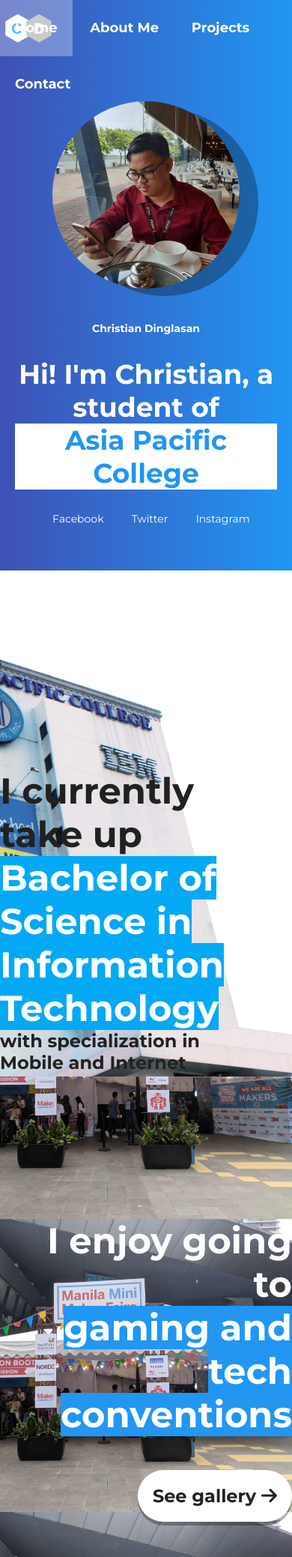
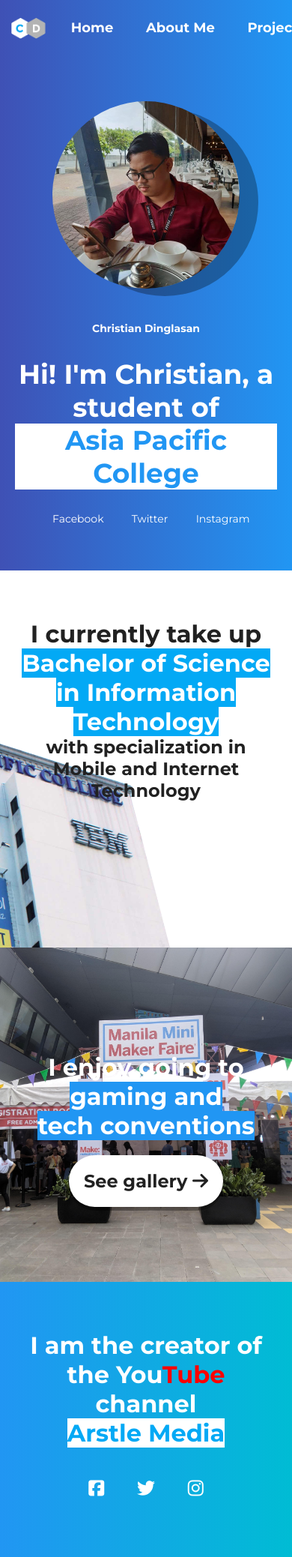
Before and after one commit to cmdinglasan/lab1, a PHP site: page /index.html in a window 390 px wide. Shown: the top 2077 px of the page at 75% size. Run offline with PHP 8.4, Linux system fonts and the light colour scheme; some libraries are stand-ins or nearby versions.

Commit message:
Updated for mobile view

```diff
--- a/css/style.css
+++ b/css/style.css
@@ -114,4 +114,43 @@
 .main-header .right-pane .bg-image img { height: 250px; width: 250px; box-shadow: 25px 10px rgba(0,0,0,0.3); }
 
 
+/* Content - Section */
+.section-content { padding: 25px 0 25px 0; }
+.section-content .button { margin: 0; padding: 20px 0; }
+
+/* Content - Section One */
+.section-one { height: auto; }
+.section-one .top-pane { width: 100%; text-align: center; padding: 0px 0 150px 0; }
+.section-one .top-pane h2 { font-size: 32px; }
+.section-one .bottom-pane { top: 150px; right: 10%; }
+
+/* Content - Section Two */
+.section-two { background-position: center -100px !important; text-align: center; }
+.section-two .top-pane { padding: 200px 0 75px; }
+.section-two .top-pane h2 { font-size: 32px; }
+
+/* Content - Section Three */
+.section-three .top-pane h2 { font-size: 32px; padding: 10px 10px; }
+.section-three .cards .card { width: calc(100% - 80px); }
+.section-three .cards .card#first, .section-three .cards .card#second, .section-three .cards .card#third { margin: 40px 10px; }
+
+@media screen and (max-width: 500px) {
+
+/* Menu Bar */
+.menu-bar { overflow-x: scroll; overflow-y: hidden; width: 100%; }
+.logo-pane { display: inline-block; position: relative; vertical-align: top; margin: 0 -4px 0 0; }
+.menu-bar .nav-menu { position: relative; vertical-align: top; display: inline-block; width: calc(100% - 75px); }
+.menu-bar .nav-menu .menu { height: 75px; white-space: nowrap; }
+
+/* Content - Section Content */
+.section-content h2 { padding: 0 20px !important; }
+
+/* Content - Section Two */
+.section-two { background-size: cover !important; background-position: center center !important; }
+.section-two .top-pane { padding: 75px 0 75px; }
+
+/* Footer */
+.main-footer .bottom-pane .pane { display: block; text-align: center; width: 100%; margin: 0; }
+.main-footer .bottom-pane .pane ul { text-align: center; }
+
 }
```
